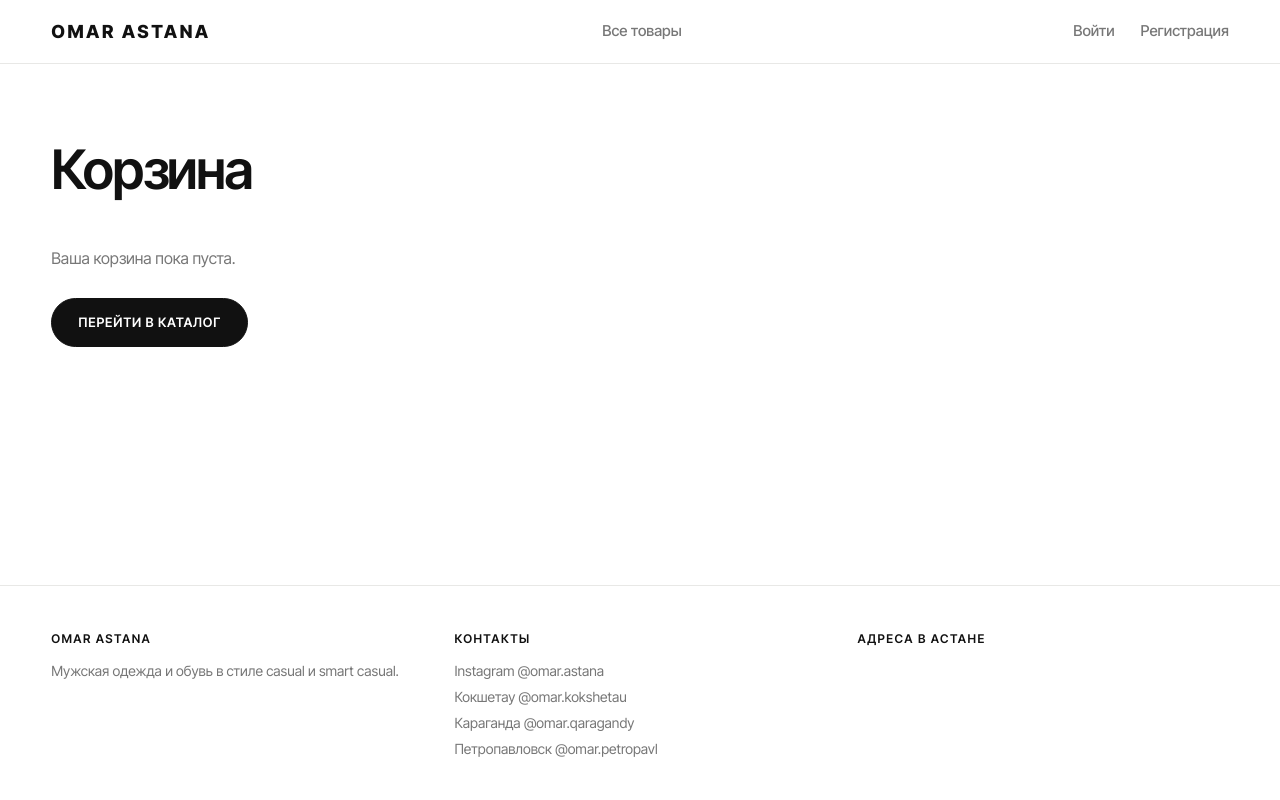
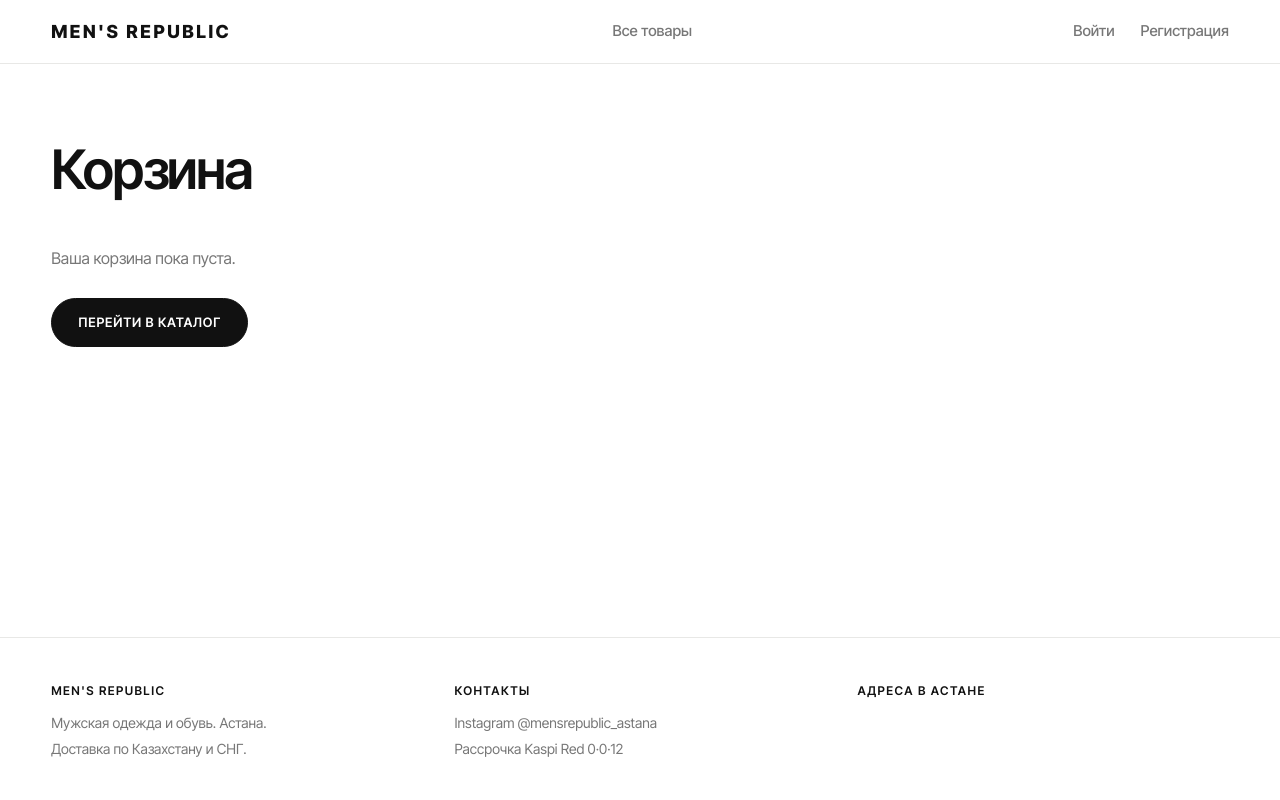
Before and after one commit to nurdkaz001/omar, a Flask app: page /cart in a window 1280 px wide. Run offline with Flask 3, Linux system fonts and the light colour scheme; the visitor is signed in with stand-in values (Sample User, id 1); data that the repository does not hold is empty; some libraries are stand-ins or nearby versions.

Commit message:
Update site title and branding from OMAR to MEN'S REPUBLIC

```diff
--- a/templates/index.html
+++ b/templates/index.html
@@ -3,7 +3,7 @@
 <head>
     <meta charset="UTF-8">
     <meta name="viewport" content="width=device-width, initial-scale=1.0, viewport-fit=cover">
-    <title>OMAR ASTANA — Мужская одежда и обувь</title>
+    <title>MEN'S REPUBLIC — Мужская одежда и обувь | Астана</title>
     <link rel="preconnect" href="https://fonts.googleapis.com">
     <link rel="preconnect" href="https://fonts.gstatic.com" crossorigin>
     <link href="https://fonts.googleapis.com/css2?family=Inter+Tight:wght@400;500;600;700;800&display=swap" rel="stylesheet">
@@ -630,7 +630,7 @@
         .site-footer a:hover { color: var(--ink); text-decoration: underline; }
         .site-footer h4 { text-transform: uppercase; letter-spacing: 0.12em; font-size: 12px; }
 
-        /* ===== Появление слова OMAR ===== */
+        /* ===== Появление слова MEN'S ===== */
         .wordmark .word { display: block; overflow: hidden; padding: 0.1em 0.04em; margin: -0.1em 0; animation: track 2s cubic-bezier(0.16, 0.84, 0.2, 1) 0.1s backwards; }
         .wordmark .ch { display: inline-block; animation: chIn 1.2s cubic-bezier(0.16, 0.84, 0.2, 1) calc(0.2s + var(--i) * 0.12s) backwards; }
         @keyframes chIn { from { transform: translateY(112%) rotate(6deg); opacity: 0; filter: blur(14px); } 55% { opacity: 1; } }
@@ -651,12 +651,17 @@
         .vthumb { position: relative; }
         .vthumb .play { position: absolute; inset: 0; margin: auto; width: 26px; height: 26px; border-radius: 50%; background: rgba(255, 255, 255, 0.92); }
         .vthumb .play::after { content: ""; position: absolute; left: 10px; top: 7px; border-left: 9px solid var(--ink); border-top: 6px solid transparent; border-bottom: 6px solid transparent; }
+
+        /* MEN'S REPUBLIC */
+        .wordmark { font-size: clamp(4.6rem, 23vw, 19rem); }
+        .hero-sub { font-size: clamp(1rem, 3vw, 2.2rem); }
+        @media (max-width: 720px) { .brand { font-size: 15px; letter-spacing: 0.08em; } .hero-sub { letter-spacing: 0.4em; margin-left: 0.4em; } }
     </style>
 </head>
 <body>
 
     <header class="site-header">
-        <a href="{{ url_for('index') }}" class="brand">OMAR ASTANA</a>
+        <a href="{{ url_for('index') }}" class="brand">MEN'S REPUBLIC</a>
 
         <nav class="nav nav-cats" aria-label="Разделы">
             <a href="{{ url_for('catalog') }}" class="{% if page == 'catalog' and active_category == 'Все' %}on{% endif %}">Все товары</a>
@@ -713,12 +718,12 @@
 
         <!-- ПЕРВЫЙ ЭКРАН -->
         <section class="hero">
-            <h1 class="wordmark" aria-label="OMAR ASTANA">
-                <span class="word" aria-hidden="true"><span class="ch" style="--i: 0">O</span><span class="ch" style="--i: 1">M</span><span class="ch" style="--i: 2">A</span><span class="ch" style="--i: 3">R</span></span>
-                <span class="hero-sub" aria-hidden="true">ASTANA</span>
+            <h1 class="wordmark" aria-label="MEN'S REPUBLIC">
+                <span class="word" aria-hidden="true"><span class="ch" style="--i: 0">M</span><span class="ch" style="--i: 1">E</span><span class="ch" style="--i: 2">N</span><span class="ch" style="--i: 3">'</span><span class="ch" style="--i: 4">S</span></span>
+                <span class="hero-sub" aria-hidden="true">REPUBLIC</span>
             </h1>
             <span class="hero-line" aria-hidden="true"></span>
-            <p class="hero-tag rise" style="--d: 12">Мужская одежда и обувь на каждый день. Четыре магазина в Астане, наличие видно по каждому.</p>
+            <p class="hero-tag rise" style="--d: 12">Мужская одежда и обувь. Три магазина в Астане, доставка по Казахстану и СНГ.</p>
             <div class="hero-actions rise" style="--d: 14">
                 <a href="{{ url_for('catalog') }}" class="btn btn-light">Смотреть каталог</a>
                 <a href="#stores" class="btn btn-ghost">Наши магазины</a>
@@ -768,8 +773,12 @@
                     <p>Выберите удобный магазин в Астане и заберите заказ без доплаты.</p>
                 </div>
                 <div class="perk">
-                    <h3>Доставка по Астане</h3>
-                    <p>Курьер привезёт заказ по вашему адресу.</p>
+                    <h3>Доставка по Казахстану и СНГ</h3>
+                    <p>Привезём заказ по вашему адресу.</p>
+                </div>
+                <div class="perk">
+                    <h3>Рассрочка Kaspi Red 0·0·12</h3>
+                    <p>Оплатите покупку в рассрочку через Kaspi.</p>
                 </div>
             </div>
         </section>
@@ -791,7 +800,7 @@
                     {% endfor %}
                 </ul>
                 <div class="map-frame">
-                    <iframe id="storeMap" title="Карта магазинов OMAR ASTANA" loading="lazy" referrerpolicy="no-referrer-when-downgrade"
+                    <iframe id="storeMap" title="Карта магазинов MEN'S REPUBLIC" loading="lazy" referrerpolicy="no-referrer-when-downgrade"
                         src="https://maps.google.com/maps?q={{ first_addr|urlencode }}&hl=ru&z=16&output=embed"></iframe>
                 </div>
             </div>
@@ -906,7 +915,7 @@
                 <div class="more">
                     <details>
                         <summary>Получение и доставка</summary>
-                        <p>Самовывоз из магазина в Астане бесплатный. Курьерская доставка возможна по Астане, способ выбирается при оформлении заказа.</p>
+                        <p>Самовывоз из магазина в Астане бесплатный. Доставка возможна по Казахстану и СНГ, способ выбирается при оформлении заказа.</p>
                     </details>
                     <details>
                         <summary>Как выбрать размер</summary>
@@ -937,7 +946,7 @@
         {% if page == 'register' %}
             <h1 class="page-title">Регистрация</h1>
             <div class="form-wrap">
-                <p class="sub">Аккаунт нужен для покупок и бонусов OMAR.</p>
+                <p class="sub">Аккаунт нужен для покупок и бонусов MEN'S REPUBLIC.</p>
                 <form method="POST">
                     <label for="name">Ваше имя</label>
                     <input id="name" type="text" name="name" placeholder="Например, Арман" required>
@@ -1015,11 +1024,11 @@
                     <label for="delivery_method">Способ получения</label>
                     <select name="delivery_method" id="delivery_method" onchange="toggleDelivery()">
                         <option value="Самовывоз из филиала">Самовывоз из филиала в Астане (бесплатно)</option>
-                        <option value="Курьерская доставка">Курьерская доставка по Астане</option>
+                        <option value="Курьерская доставка">Доставка по Казахстану и СНГ</option>
                     </select>
 
                     <div id="branch_block">
-                        <label for="branch">Филиал OMAR</label>
+                        <label for="branch">Магазин MEN'S REPUBLIC</label>
                         <select name="branch" id="branch">
                             {% for s in stores %}
                             <option value="{{ s['address'] }}">{{ s['address'] }}</option>
@@ -1028,7 +1037,7 @@
                     </div>
 
                     <div id="address_block" style="display: none;">
-                        <label for="address">Адрес доставки в Астане</label>
+                        <label for="address">Адрес доставки (город, улица, дом)</label>
                         <input id="address" type="text" name="address" placeholder="Улица, дом, квартира / ЖК">
                     </div>
 
@@ -1079,7 +1088,7 @@
                 <div class="avatar" aria-hidden="true">{{ current_user['name'][:1]|upper }}</div>
                 <div class="profile-hello">
                     <h1>Здравствуйте, {{ (current_user['name'].split() or [''])[0] }}</h1>
-                    <p>В клубе OMAR с {{ current_user['created_at'][:10] }}</p>
+                    <p>В клубе MEN'S REPUBLIC с {{ current_user['created_at'][:10] }}</p>
                 </div>
             </div>
 
@@ -1094,7 +1103,7 @@
                 </div>
                 <div class="stat club">
                     <div class="stat-num">{{ "{:,}".format(cashback).replace(',', ' ') }} ₸</div>
-                    <div class="stat-label">Кэшбэк 5% в клубе OMAR</div>
+                    <div class="stat-label">Кэшбэк 5% в клубе MEN'S REPUBLIC</div>
                 </div>
             </div>
 
@@ -1144,16 +1153,15 @@
         {% set contact_phone = '' %}
         <div class="footer-grid">
             <div>
-                <h4>OMAR ASTANA</h4>
-                <p>Мужская одежда и обувь в стиле casual и smart casual.</p>
+                <h4>MEN'S REPUBLIC</h4>
+                <p>Мужская одежда и обувь. Астана.</p>
+                <p>Доставка по Казахстану и СНГ.</p>
             </div>
             <div>
                 <h4>Контакты</h4>
                 {% if contact_phone %}<p><a href="tel:{{ contact_phone|replace(' ', '')|replace('-', '') }}">{{ contact_phone }}</a></p>{% endif %}
-                <p><a href="https://instagram.com/omar.astana" target="_blank" rel="noopener">Instagram @omar.astana</a></p>
-                <p><a href="https://instagram.com/omar.kokshetau" target="_blank" rel="noopener">Кокшетау @omar.kokshetau</a></p>
-                <p><a href="https://instagram.com/omar.qaragandy" target="_blank" rel="noopener">Караганда @omar.qaragandy</a></p>
-                <p><a href="https://instagram.com/omar.petropavl" target="_blank" rel="noopener">Петропавловск @omar.petropavl</a></p>
+                <p><a href="https://instagram.com/mensrepublic_astana" target="_blank" rel="noopener">Instagram @mensrepublic_astana</a></p>
+                <p>Рассрочка Kaspi Red 0·0·12</p>
             </div>
             <div>
                 <h4>Адреса в Астане</h4>
```
